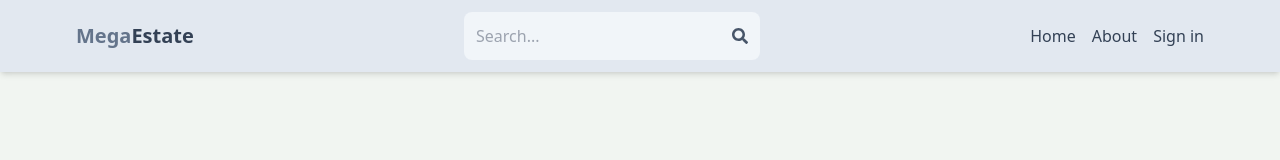
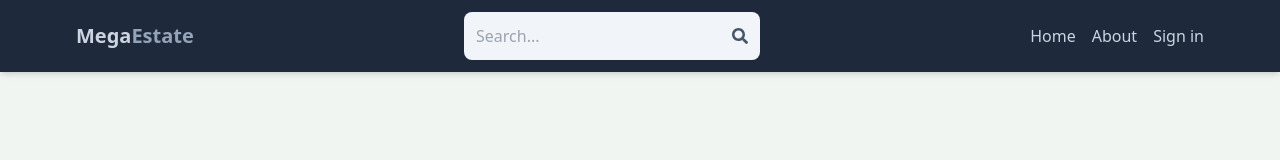
Before and after one commit to ashish9921/real-estate-backend, a React (Vite) app in the folder client/: page / in a window 1280 px wide. Shown: the top 160 px of the page. Built offline with nearby package versions, Linux system fonts and the light colour scheme; no server answers.

Commit message:
Update Header.jsx

```diff
--- a/client/src/components/Header.jsx
+++ b/client/src/components/Header.jsx
@@ -23,12 +23,12 @@ export default function Header() {
     }
   }, [location.search]);
   return (
-    <header className='bg-slate-200 shadow-md'>
+    <header className='bg-slate-800 shadow-md'>
       <div className='flex justify-between items-center max-w-6xl mx-auto p-3'>
         <Link to='/'>
           <h1 className='font-bold text-sm sm:text-xl flex flex-wrap'>
-            <span className='text-slate-500'>Mega</span>
-            <span className='text-slate-700'>Estate</span>
+            <span className='text-slate-300'>Mega</span>
+            <span className='text-slate-400'>Estate</span>
           </h1>
         </Link>
         <form
@@ -48,12 +48,12 @@ export default function Header() {
         </form>
         <ul className='flex gap-4'>
           <Link to='/'>
-            <li className='hidden sm:inline text-slate-700 hover:underline'>
+            <li className='hidden sm:inline text-slate-300 hover:underline'>
               Home
             </li>
           </Link>
           <Link to='/about'>
-            <li className='hidden sm:inline text-slate-700 hover:underline'>
+            <li className='hidden sm:inline text-slate-300 hover:underline'>
               About
             </li>
           </Link>
@@ -65,7 +65,7 @@ export default function Header() {
                 alt='profile'
               />
             ) : (
-              <li className=' text-slate-700 hover:underline'> Sign in</li>
+              <li className=' text-slate-300 hover:underline'> Sign in</li>
             )}
           </Link>
         </ul>
```
